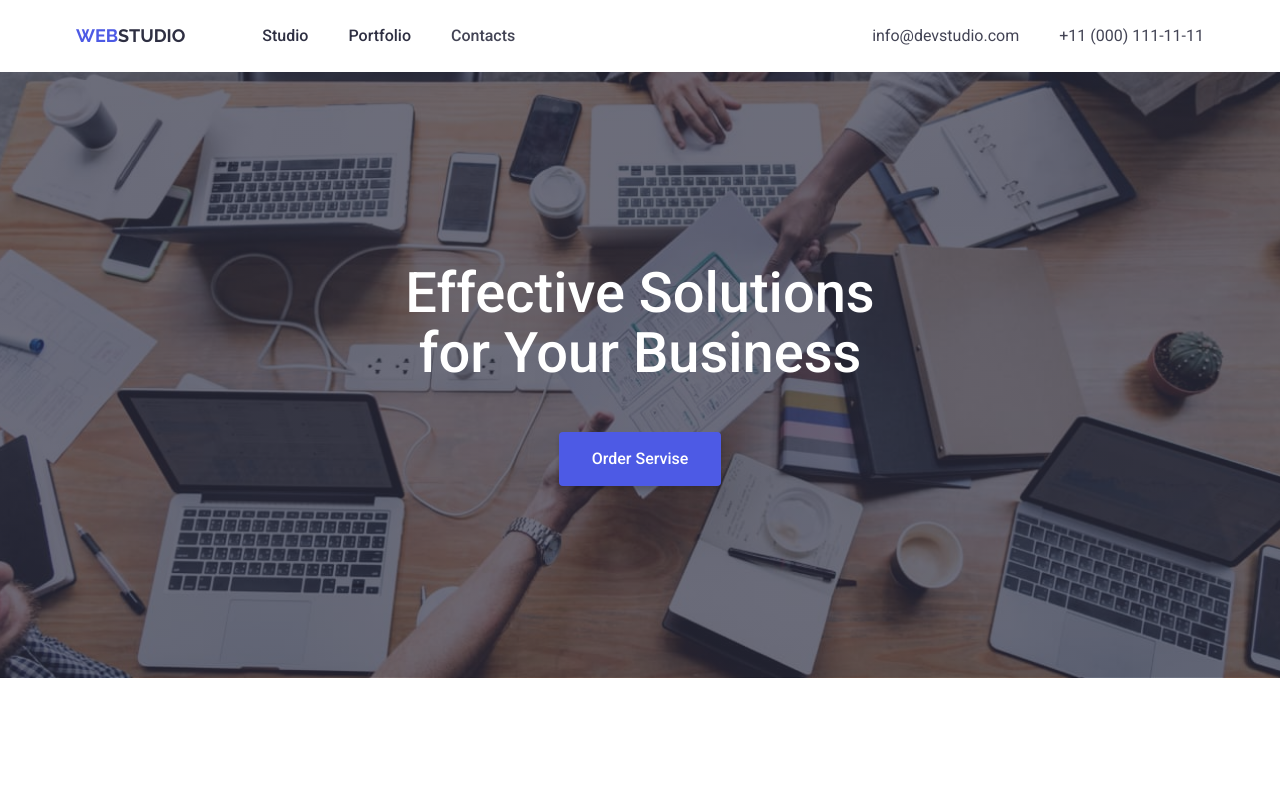
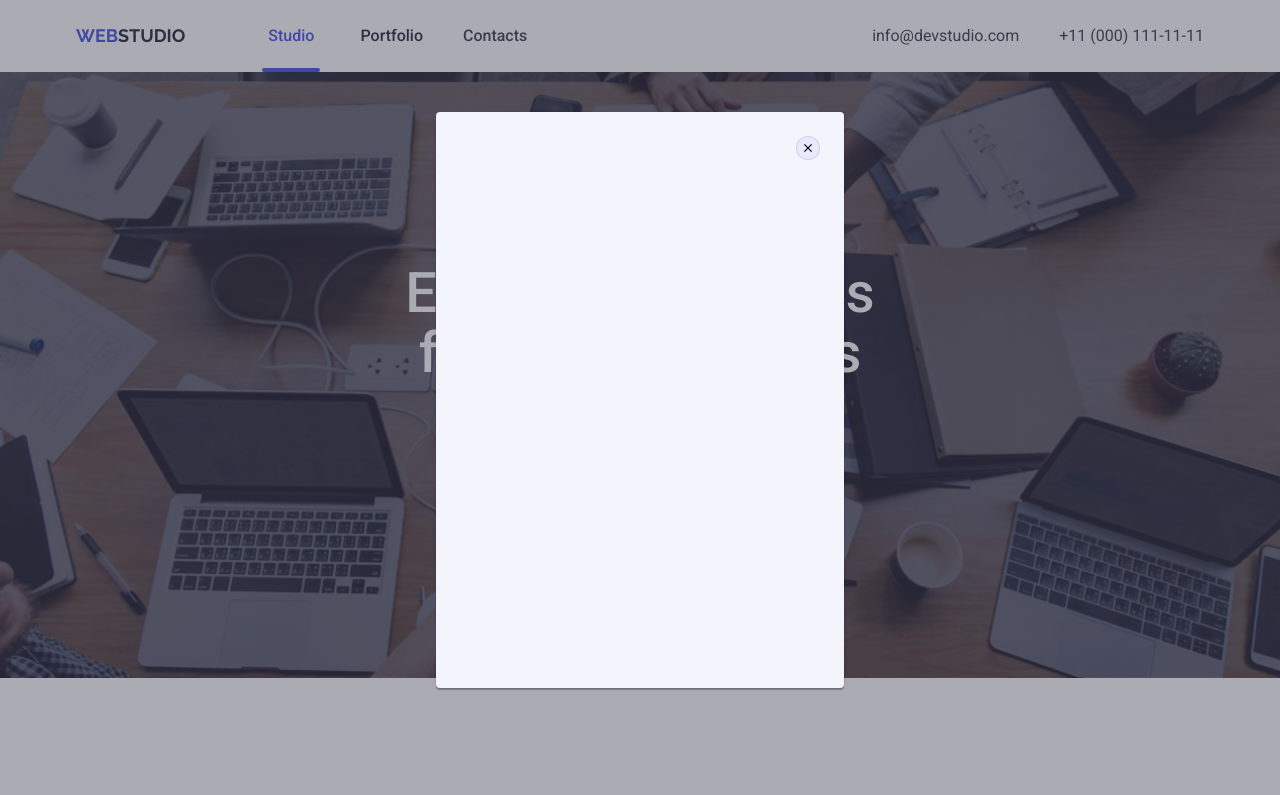
Before and after one commit to VSapiak/goit-markup-hw-05, a plain HTML site: page index.html in a window 1280 px wide. Both pictures are taken after a click on the link "Contacts". Shown: the top 795 px of the page. Drawn offline with nearby package versions, Linux system fonts and the light colour scheme.

Commit message:
css
animention

```diff
--- a/css/style.css
+++ b/css/style.css
@@ -16,6 +16,8 @@ body {
     --color-white: #FFFFFF;
     --color-green: #31D0AA;
     --color-helper: #8E8F99;
+
+    --taming-function: cubic-bezier(0.4, 0, 0.2, 1);
 }
 
 h1,
@@ -58,6 +60,65 @@ p {
 
 /*----------------- Navigetion ------------------*/
 
+.backdrop {
+    position: fixed;
+    top: 0;
+    left: 0;
+    width: 100%;
+    height: 100%;
+    background: rgba(46, 47, 66, 0.4);
+    z-index: 1;
+}
+
+.backdrop.is-hidden {
+    opacity: 0;
+    pointer-events: none;
+}
+
+.modal {
+    position: absolute;
+    top: 50%;
+    left: 50%;
+    transform: translate(-50%, -50%);
+
+    height: 576px;
+    width: 408px;
+
+
+    background-color: var(--color-cloud);
+    border-radius: 4px;
+
+    box-shadow: 0px 1px 1px rgba(0, 0, 0, 0.14), 0px 1px 3px rgba(0, 0, 0, 0.12), 0px 2px 1px rgba(0, 0, 0, 0.2);
+}
+
+
+.button-modal {
+    position: absolute;
+    top: 0;
+    right: 0;
+    margin-top: 24px;
+    margin-right: 24px;
+    cursor: pointer;
+    width: 24px;
+    height: 24px;
+    background-color: #E7E9FC;
+    border: 1px solid rgba(0, 0, 0, 0.1);
+    border-radius: 50%;
+}
+
+.button-close {
+    position: absolute;
+    top: 50%;
+    left: 50%;
+    width: 100%;
+    transform: translate(-50%, -50%);
+    background-image: url('/images/Vector.svg');
+    background-repeat: no-repeat;
+    background-position: center;
+    background-size: contain;
+  }
+
+
 .header {
     box-shadow: 0px 2px 1px rgba(46, 47, 66, 0.08), 0px 1px 1px rgba(46, 47, 66, 0.16), 0px 1px 6px rgba(46, 47, 66, 0.08);
 }
@@ -96,9 +157,32 @@ p {
     color: var(--color-navy-blue);
 }
 
+.menu-item .activ {
+    position: relative;
+    display: block;
+    padding: 24px 6px 24px 6px;
+    color: var(--color-iris);
+}
+
+
+.activ::after {
+    content: '';
+    position: absolute;
+    left: 0;
+    bottom: 0;
+    width: 100%;
+    height: 4px;
+    background-color: var(--color-iris);
+    border-radius: 2px;
+}
+
 .menu-item .menu-link:hover,
 .menu-item .menu-link:focus {
     color: var(--color-slate);
+}
+
+.menu-item .activ:hover {
+    color: var(--color-iris);
 }
 
 .menu-item .menu-link:active {
@@ -500,9 +584,37 @@ p {
     margin-bottom: 49px;
 }
 
+.text-item-efect {
+    position: relative;
+    overflow: hidden;
+
+}
+
 .item-text {
     line-height: 1.5;
+
+    position: absolute;
+    top: 0;
+    left: 0;
+
+    width: 100%;
+    height: 100%;
+
+    padding: 40px 32px 0;
+
+    background: rgba(33, 150, 243, 0.9);
     color: var(--color-cloud);
+
+    opacity: 0;
+
+    transform: translateY(100%);
+    transition: transform 250ms var(--taming-function),
+      opacity 250ms var(--taming-function);
+}
+
+.link-filter:hover .item-text {
+    transform: translateY(0);
+    opacity: 1;
 }
 
 .link-filter {
@@ -535,7 +647,6 @@ p {
 }
 
 .text {
-    font-size: 16px;
     line-height: 1.5;
     color: var(--color-slate);
 }
--- a/index.html
+++ b/index.html
@@ -28,13 +28,22 @@
         <nav class="nav_menu">
           <ul class="menu-item">
             <li class="menu list">
-              <a class="menu-link" href="#">Studio</a>
+              <a class="menu-link activ" href="#">Studio</a>
             </li>
             <li class="menu list">
               <a class="menu-link" href="./portfolio.html">Portfolio</a>
             </li>
             <li class="menu list">
-              <a class="menu-link" href="#">Contacts</a>
+                <a class="menu-link" href="#" data-modal-open >Contacts</a>
+                <div class="backdrop is-hidden" data-modal>
+                  <div class="modal">
+                    <button class="button-modal" data-modal-close>
+                      <svg class="button-close" widht="8" height="8">
+                        <use href="./images/Vector.svg"></use>
+                      </svg>
+                    </button>
+                  </div>
+                </div>
             </li>
           </ul>
         </nav>
@@ -428,5 +437,7 @@
         </div>
       </div>
     </footer>
+    <script src="./modal.js"></script>
+
   </body>
 </html>
```
Also changed, not shown: portfolio.html (+63 -31 lines), images/Vector.svg (added), images/to_close.png (added).
